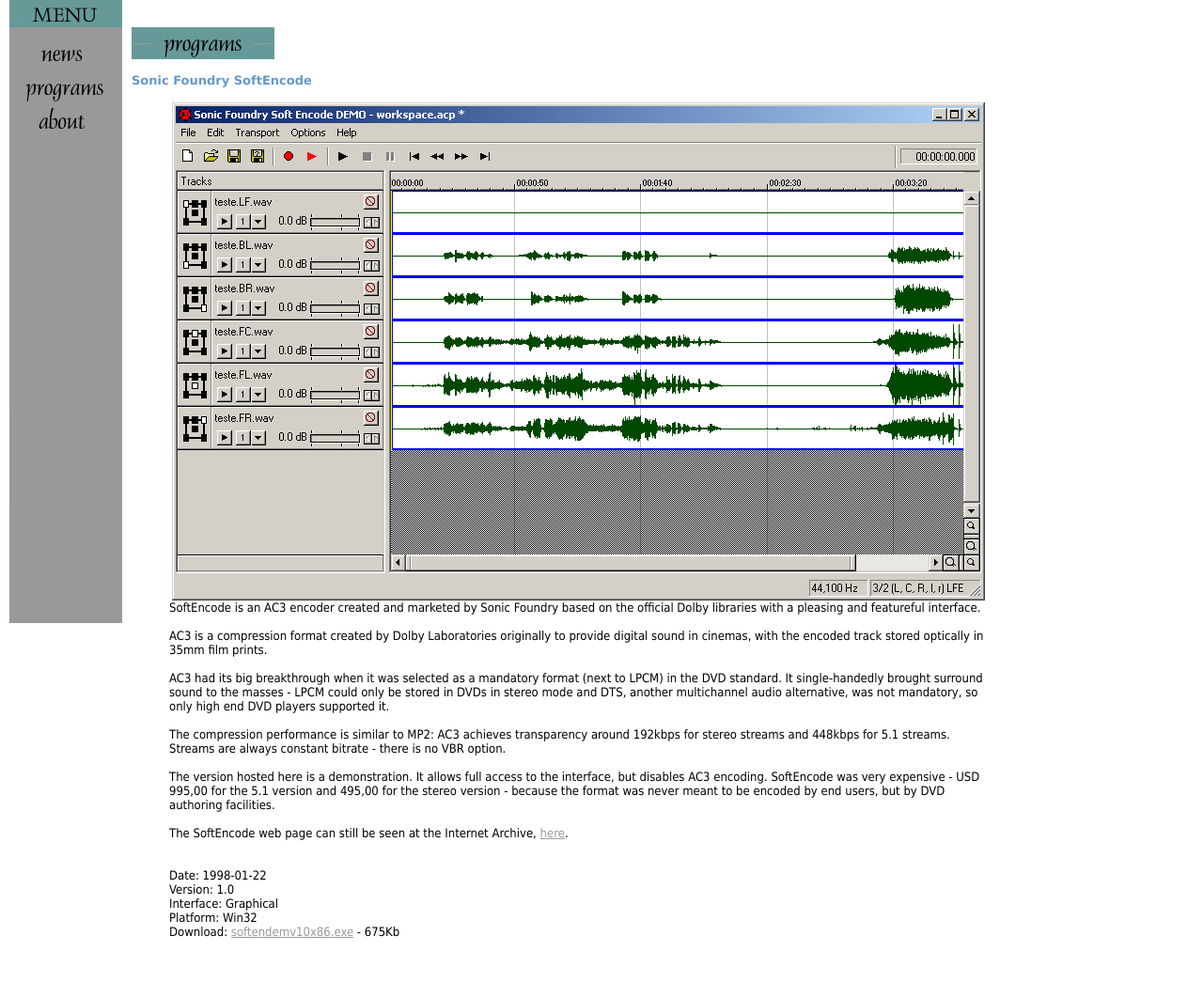
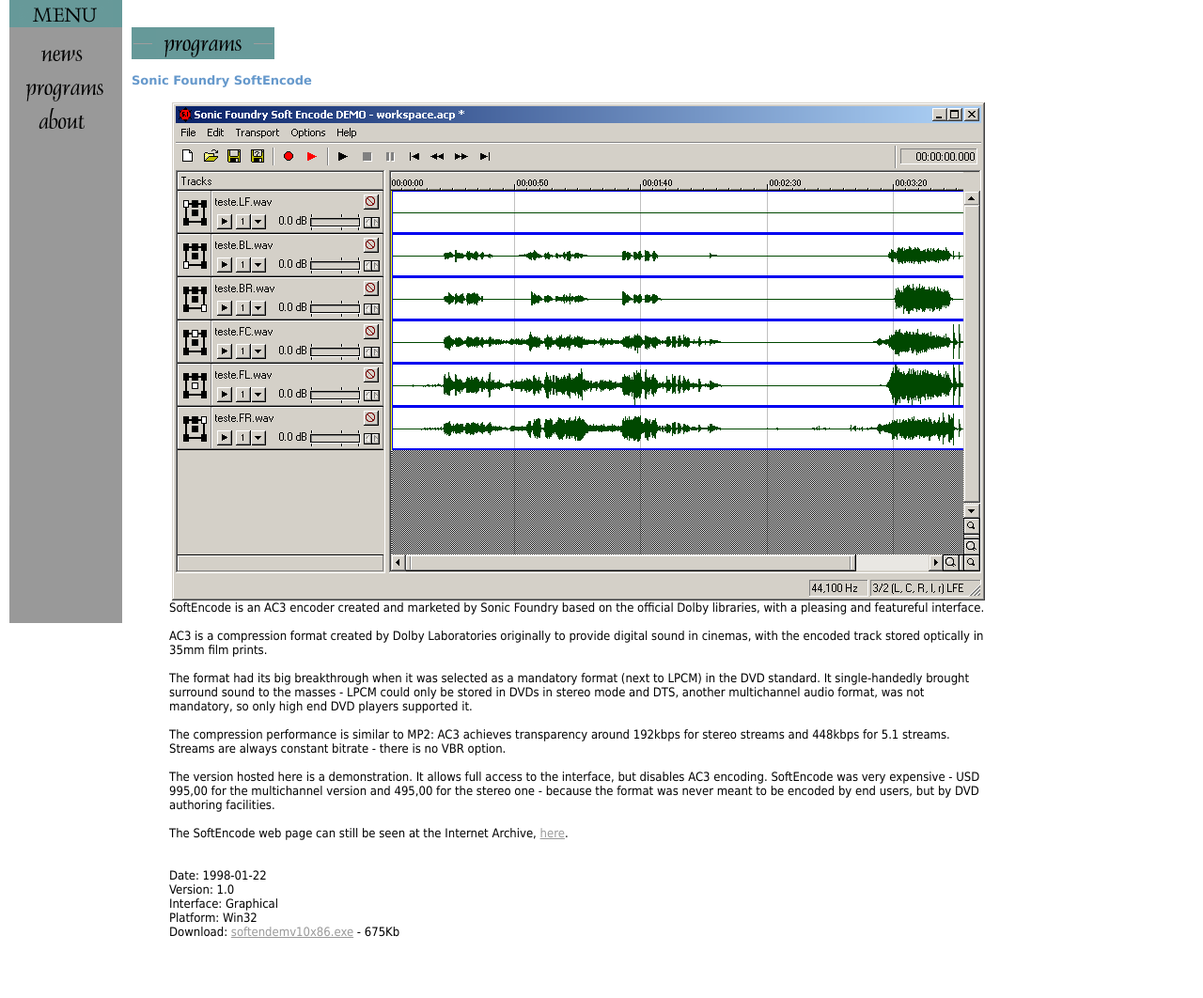
Before and after one commit to rjamorim/rrw, a PHP site: page /softencode.php in a window 1280 px wide. Shown: the part 161-1223 px from the top of the page at 94% size. Run offline with PHP 8.4, Linux system fonts and the light colour scheme; grey boxes are pictures that could not be loaded.

Commit message:
Text improvements

```diff
--- a/softencode.php
+++ b/softencode.php
@@ -94,16 +94,16 @@
         <a href="screens/softencode.png" target=outside><img src="screens/softencode.png"
         alt="Sonic Foundry SoftEncode" align=right height="50%"></a>
         SoftEncode is an AC3 encoder created and marketed by Sonic Foundry based on
-        the official Dolby libraries with a pleasing and featureful interface.<br><br>
+        the official Dolby libraries, with a pleasing and featureful interface.<br><br>
 
         AC3 is a compression format created by Dolby Laboratories originally to provide
         digital sound in cinemas, with the encoded track stored optically in 35mm film
         prints.<br><br>
 
-        AC3 had its big breakthrough when it was selected as a mandatory format (next
-        to LPCM) in the DVD standard. It single-handedly brought surround sound to
+        The format had its big breakthrough when it was selected as a mandatory format
+        (next to LPCM) in the DVD standard. It single-handedly brought surround sound to
         the masses - LPCM could only be stored in DVDs in stereo mode and DTS, another
-        multichannel audio alternative, was not mandatory, so only high end DVD players
+        multichannel audio format, was not mandatory, so only high end DVD players
         supported it.<br><br>
 
         The compression performance is similar to MP2: AC3 achieves transparency around
@@ -111,9 +111,10 @@
         constant bitrate - there is no VBR option.<br><br>
 
         The version hosted here is a demonstration. It allows full access to the
-        interface, but disables AC3 encoding. SoftEncode was very expensive - USD 995,00
-        for the 5.1 version and 495,00 for the stereo version - because the format was
-        never meant to be encoded by end users, but by DVD authoring facilities.<br><br>
+        interface, but disables AC3 encoding. SoftEncode was very expensive - USD
+        995,00 for the multichannel version and 495,00 for the stereo one - because
+        the format was never meant to be encoded by end users, but by DVD authoring
+        facilities.<br><br>
 
         The SoftEncode web page can still be seen at the Internet Archive, <a
         href="https://web.archive.org/web/20000619113635/http://www.sonicfoundry.com:80/Products/NewShowProduct.asp?PID=12"
```
